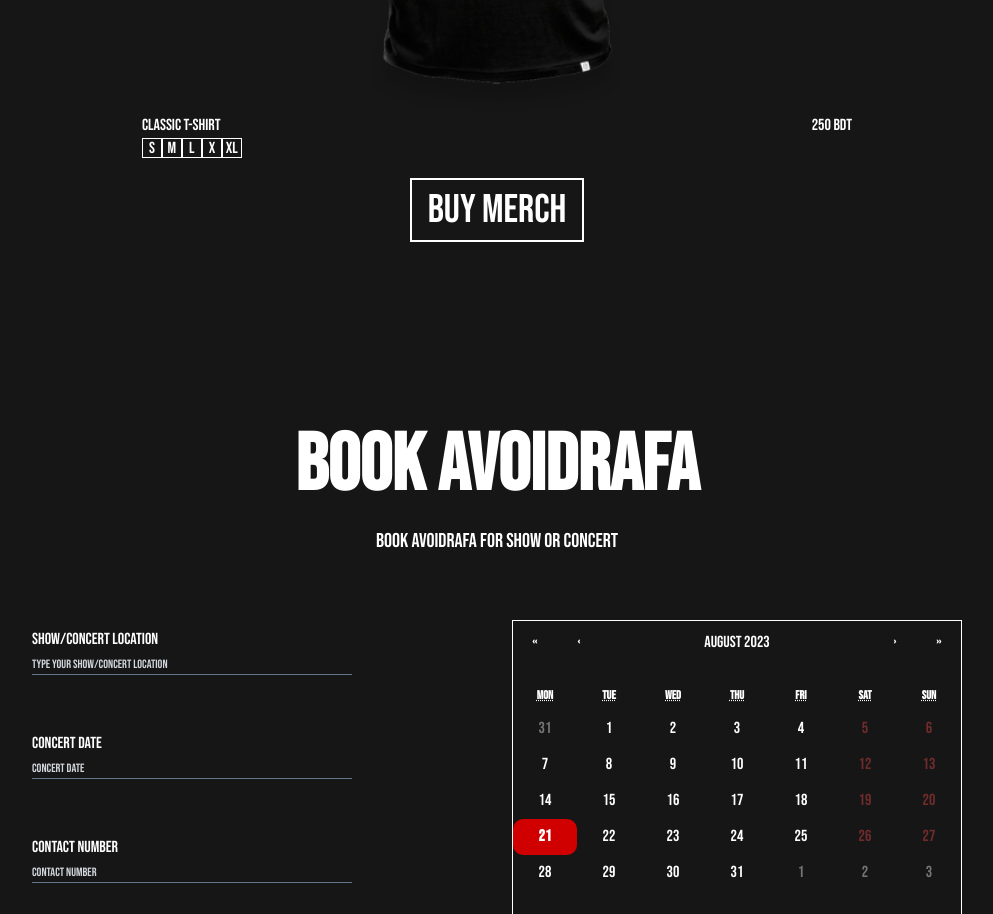
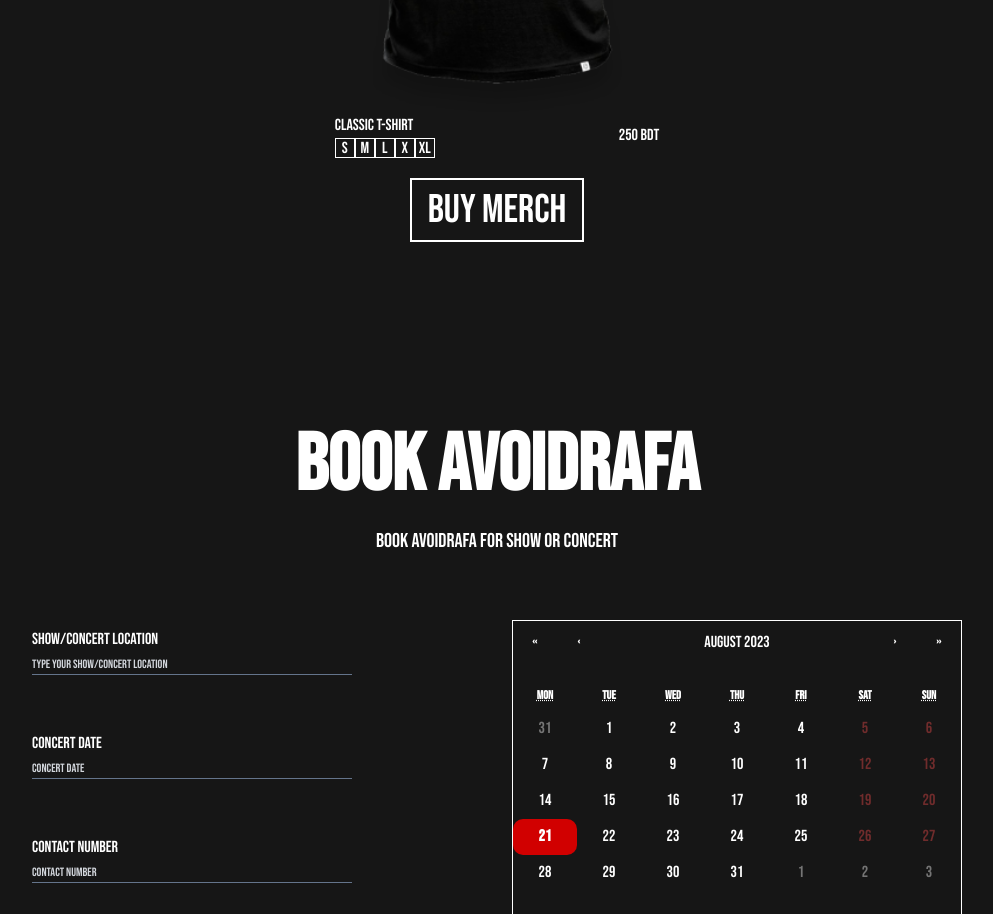
Before and after one commit to AshrafulIslam2/avoidrafa, a Next.js app: page / in a window 1280 px wide. Shown: the part 5413-6327 px from the top of the page, without its empty margins (143-1136 px from the left). Built offline with nearby package versions, Linux system fonts and the light colour scheme.

Commit message:
added feedback 3.0 done

```diff
--- a/Components/Products/Products.jsx
+++ b/Components/Products/Products.jsx
@@ -18,7 +18,7 @@ const Products = () => {
       >
         MERCH
       </h1>
-      <div className="grid lg:grid-cols-1 2xl:grid-cols-1 gap-y-4 mx-auto ">
+      <div className="grid lg:grid-cols-1 2xl:grid-cols-1 gap-y-4 mx-auto  ">
         <div className="flex flex-col items-center">
           <Image
             src={"/Group.png"}
@@ -27,7 +27,7 @@ const Products = () => {
             className=""
             alt="avoidrafa"
           />
-          <div className="text-white  flex text-[16px]   w-full justify-around">
+          <div className="text-white  flex text-[16px]   w-full justify-center gap-[11.5rem] items-center">
             <div>
               <h1>Classic T-Shirt</h1>
               <div className="flex  justify-around ">
```
